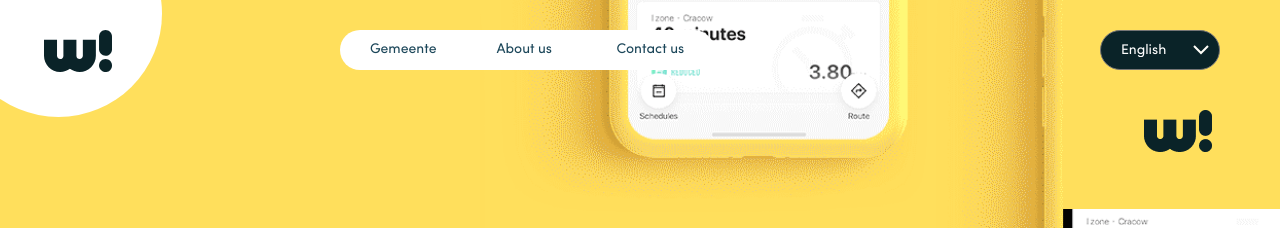
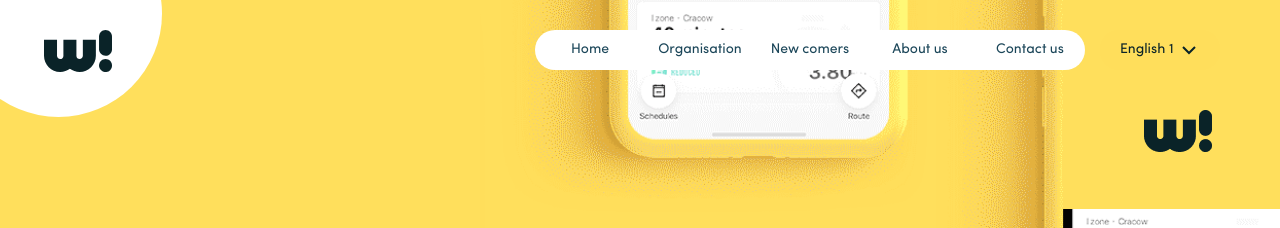
Before and after one commit to kutuzovpetia/app, a website built with webpack: page src/index.html in a window 1280 px wide. Shown: the top 228 px of the page. Built offline with nearby package versions, Linux system fonts and the light colour scheme; files whose address does not match are found by name; a web font is replaced by a local one.

Commit message:
Added: Header-top-menu, select-language

```diff
--- a/src/index.html
+++ b/src/index.html
@@ -45,17 +45,29 @@
             <div class="header-navigation">
                 <nav class="header-navigation__nav">
                     <ul class="header-navigation__list">
-                        <li class="header-navigation__item">Gemeente</li>
-                        <li class="header-navigation__item">About us</li>
-                        <li class="header-navigation__item">Contact us</li>
+                        <li class="header-navigation__item">
+                            <a href="/" class="header-navigation__link">Home</a>
+                        </li>
+                        <li class="header-navigation__item">
+                            <a href="/" class="header-navigation__link">Organisation</a>
+                        </li>
+                        <li class="header-navigation__item">
+                            <a href="/" class="header-navigation__link">New comers</a>
+                        </li>
+                        <li class="header-navigation__item">
+                            <a href="/" class="header-navigation__link">About us</a>
+                        </li>
+                        <li class="header-navigation__item">
+                            <a href="/" class="header-navigation__link">Contact us</a>
+                        </li>
                     </ul>
                 </nav>
 
                 <div class="header-navigation__language">
                     <select class="select-css">
-                        <option>English</option>
-                        <option>English</option>
-                        <option>English</option>
+                        <option>English 1</option>
+                        <option>English 2</option>
+                        <option>English 3</option>
                     </select>
                 </div>
             </div>
@@ -137,7 +149,7 @@
 <!--        <div class="container">-->
 
 <!--            <div class="decoration-circle"></div>-->
-<!--&lt;!&ndash;            <div id="map"></div>&ndash;&gt;-->
+<!--            <div id="map"></div>-->
 <!--            <div class="live-events__title">-->
 <!--                <h1>Relevant live events</h1>-->
 <!--                <div>all the important points to help you on your way</div>-->
--- a/src/style/colors.scss
+++ b/src/style/colors.scss
@@ -1,7 +1,11 @@
 //Colors
 $black: #000000;
-$black1: #0A2328;
-$blue: #295058;
+$blackLight: #0A2328;
 $yellow: #FFDE5B;
+
+$whiteMilk: #FFFEF8;
 $white1: #FFDE5B;
 $white: #FFFFFF;
+
+$blueLight: #1B4659;
+$blue: #295058;
--- a/src/style/header.scss
+++ b/src/style/header.scss
@@ -239,7 +239,7 @@ header{
 
     .header-navigation{
       display: flex;
-      justify-content: space-between;
+      justify-content: flex-end;
       position: absolute;
       top: 0;
       left: 340px;
@@ -254,6 +254,7 @@ header{
       }
 
       .header-navigation__nav{
+        margin: 0 15px 0 0;
         .header-navigation__list{
           display: flex;
           background-color: white;
@@ -264,7 +265,8 @@ header{
           .header-navigation__item{
             display: flex;
             align-items: center;
-            padding: 13px 30px;
+            justify-content: center;
+            padding: 13px 15px;
             border-radius: 50px;
             transition: all .3s;
             cursor: pointer;
@@ -272,10 +274,20 @@ header{
             font-family: "SofiaProRegular";
             font-size: 14px;
             font-weight: 400;
-            min-width: 120px;
-            &:hover{
-              background-color: #295058;
-              color: white;
+            min-width: 110px;
+            position: relative;
+            letter-spacing: -2%;
+            &:hover .header-navigation__link{
+              padding: 18px 25px;
+              background-color: $blackLight;
+              border-radius: 50px;
+              color: $whiteMilk;
+            }
+            .header-navigation__link{
+              position: absolute;
+              color: $blueLight;
+              transition: all .3s ease;
+              white-space: nowrap;
             }
           }
         }
@@ -283,12 +295,13 @@ header{
 
       .header-navigation__language{
         .select-css {
+          border: 0;
           height: 40px;
           display: block;
           font-size: 14px;
           font-family: SofiaProRegular, sans-serif;
           font-weight: 400;
-          color: white;
+          color: $blackLight;
           padding: 12px 20px;
           min-width: 120px;
           margin: 0;
@@ -296,13 +309,14 @@ header{
           -moz-appearance: none;
           -webkit-appearance: none;
           appearance: none;
-          background-color: #0A2328;
+          background-color: $yellow;
           background-repeat: no-repeat, repeat;
-          background-position: right .7em top 50%, 0 0;
-          background-image: url("../assets/images/arrow-white-down.svg");
+          background-position: right 1.7em top 50%, 0 0;
+          background-image: url("../assets/images/arrow-down-black.svg");
           &:focus{
             box-shadow: none!important;
             outline: none;
+            color: $blackLight!important;
           }
         }
         .select-css::-ms-expand { display: none; }
```
Also changed, not shown: src/assets/images/arrow-down-black.svg (added), src/style/fonts.scss (line endings or trailing spaces).
